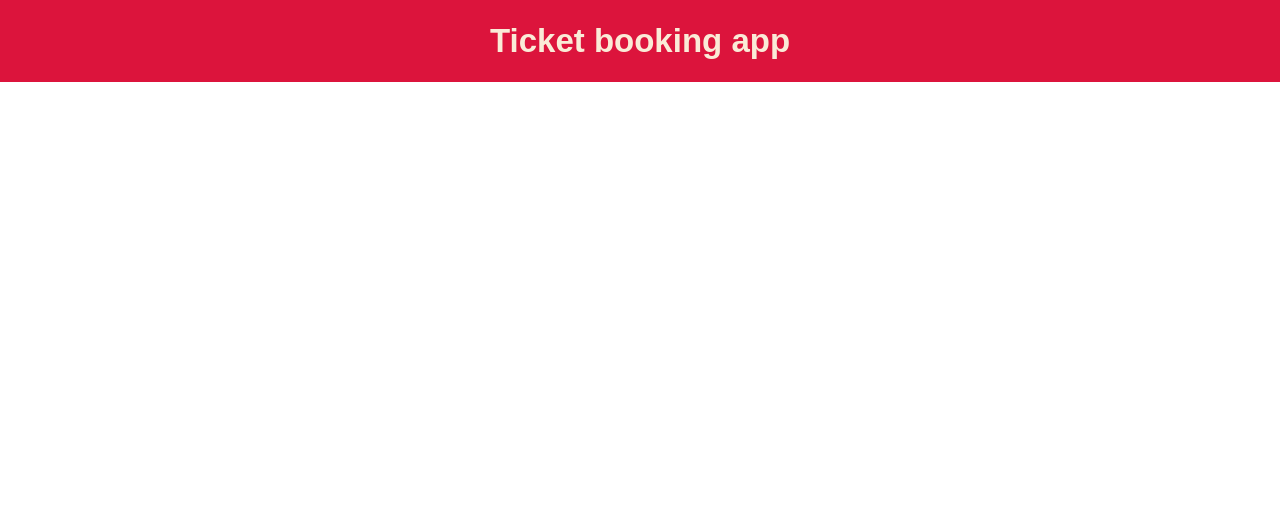
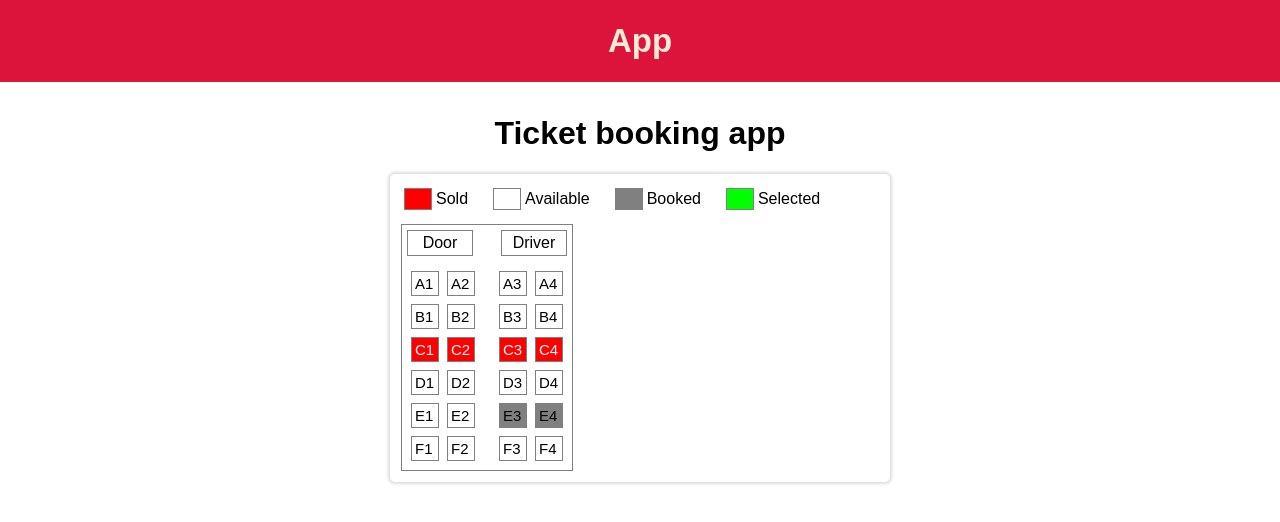
Before and after one commit to shahriarShawonSR/ticket_booking_app, a plain HTML site: page index.html in a window 1280 px wide. Drawn offline with Linux system fonts and the light colour scheme.

Commit message:
Ticket app added

```diff
--- a/app.js
+++ b/app.js
@@ -0,0 +1,161 @@
+var app = Vue.createApp({
+    data() {
+        return {
+            seatStates: {
+                sold: {
+                    text: "Sold",
+                    color: "#ff0000"
+                },
+                available: {
+                    text: "Available",
+                    color: "#fff"
+                },
+                booked: {
+                    text: "Booked",
+                    color: "gray"
+                },
+                selected: {
+                    text: "Selected",
+                    color: "#00ff00"
+                }
+            },
+            seats: [
+                {
+                    name: "A1",
+                    type: "available",
+                    price: 500,
+                },
+                {
+                    name: "A2",
+                    type: "available",
+                    price: 500,
+                },
+                {
+                    name: "A3",
+                    type: "available",
+                    price: 500,
+                },
+                {
+                    name: "A4",
+                    type: "available",
+                    price: 500,
+                },
+                {
+                    name: "B1",
+                    type: "available",
+                    price: 450,
+                },
+                {
+                    name: "B2",
+                    type: "available",
+                    price: 450,
+                },
+                {
+                    name: "B3",
+                    type: "available",
+                    price: 450,
+                },
+                {
+                    name: "B4",
+                    type: "available",
+                    price: 450,
+                },
+                {
+                    name: "C1",
+                    type: "sold",
+                    price: 500,
+                },
+                {
+                    name: "C2",
+                    type: "sold",
+                    price: 500,
+                },
+                {
+                    name: "C3",
+                    type: "sold",
+                    price: 500,
+                },
+                {
+                    name: "C4",
+                    type: "sold",
+                    price: 500,
+                },
+                {
+                    name: "D1",
+                    type: "available",
+                    price: 400,
+                },
+                {
+                    name: "D2",
+                    type: "available",
+                    price: 400,
+                },
+                {
+                    name: "D3",
+                    type: "available",
+                    price: 400,
+                },
+                {
+                    name: "D4",
+                    type: "available",
+                    price: 400,
+                },
+                {
+                    name: "E1",
+                    type: "available",
+                    price: 300,
+                },
+                {
+                    name: "E2",
+                    type: "available",
+                    price: 300,
+                },
+                {
+                    name: "E3",
+                    type: "booked",
+                    price: 300,
+                },
+                {
+                    name: "E4",
+                    type: "booked",
+                    price: 300,
+                },
+                {
+                    name: "F1",
+                    type: "available",
+                    price: 300,
+                },
+                {
+                    name: "F2",
+                    type: "available",
+                    price: 300,
+                },
+                {
+                    name: "F3",
+                    type: "available",
+                    price: 300,
+                },
+                {
+                    name: "F4",
+                    type: "available",
+                    price: 300,
+                },
+            ],
+        };
+    },
+    computed: {},
+    methods: {
+        handleClicked(i) {
+            let clickedSeat = this.seats[i];
+            if (clickedSeat.type === 'sold' || clickedSeat.type === 'booked') {
+                alert("You can not selected this seat..!");
+                return;
+            }
+            clickedSeat.type = clickedSeat.type === "selected" ? "available" : "selected";
+            // console.log(clickedSeat);
+        }
+    },
+    watch: {}
+});
+
+app.mount("#app")
--- a/index.html
+++ b/index.html
@@ -12,10 +12,41 @@
 
 <body>
   <header>
-    <h2>Ticket booking app</h2>
+    <h2>App</h2>
   </header>
 
   <div id="app">
+    <h1 class="app-title">Ticket booking app</h1>
+    <div class="ticket-app">
+      <div class="ticket-app__top">
+        <div class="seat-states">
+          <div class="seat-state" v-for="(value, key) in seatStates">
+            <div class="seat-state__color" :style="{backgroundColor: value.color}"></div>
+            <div class="seat-state__text">{{ value.text }}</div>
+          </div>
+        </div>
+      </div>
+      <div class="ticket-app__bottom">
+        <div class="ticket-app__left">
+          <div class="bus">
+            <div class="bus__top">
+              <div class="bus__door">Door</div>
+              <div class="bus__driver">Driver</div>
+            </div>
+            <div class="seats">
+              <div class="seat" :class="{
+                'seat--sold': seat.type == 'sold',
+                'seat--booked': seat.type == 'booked',
+                'seat--selected': seat.type == 'selected'
+              }" v-for="(seat, i) in seats" :key="seat.name" @click="handleClicked(i)">
+                {{ seat.name }}
+              </div>
+            </div>
+          </div>
+        </div>
+        <div class="ticket-app__right"></div>
+      </div>
+    </div>
   </div>
 
   <script src="app.js"></script>
```
Also changed, not shown: helper.txt (added).
